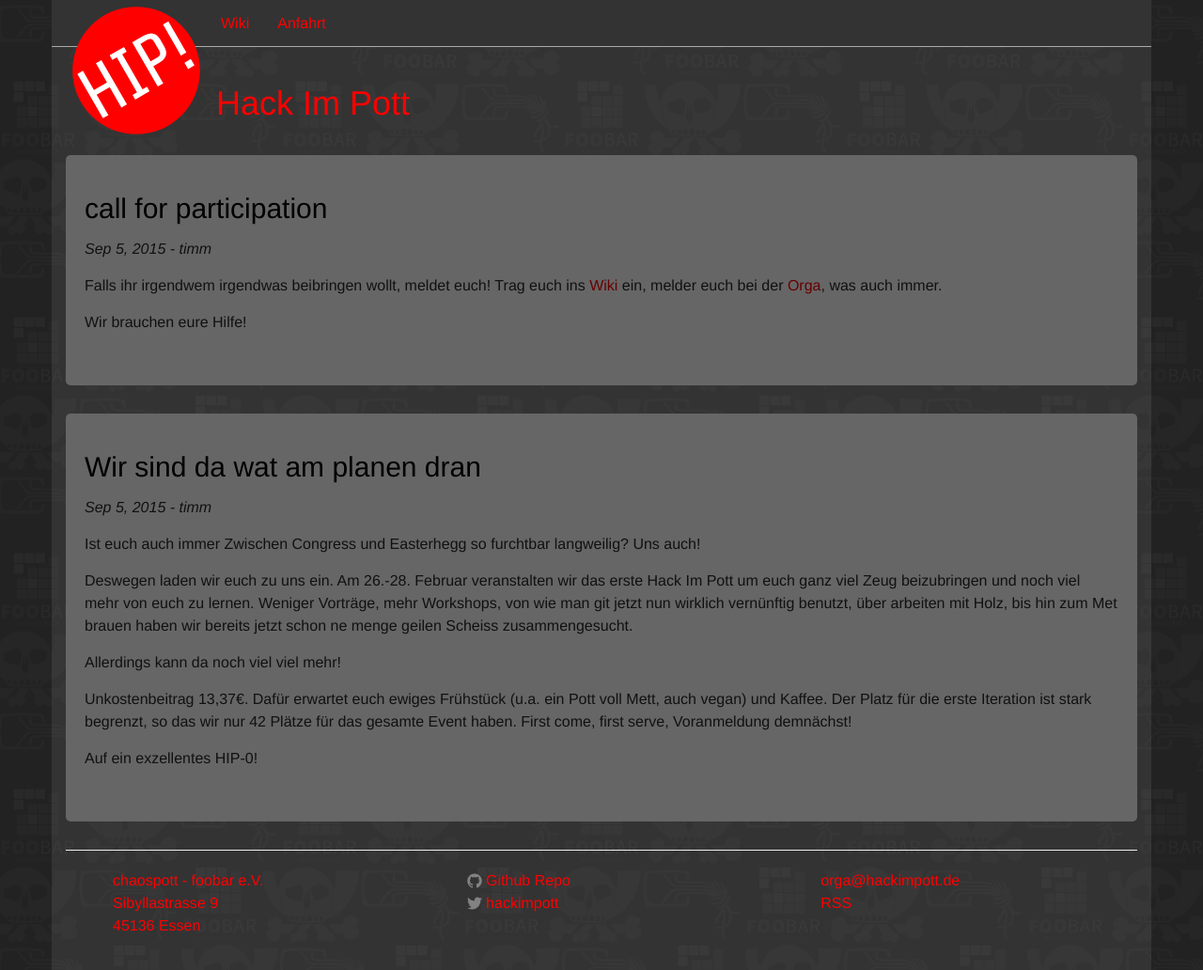
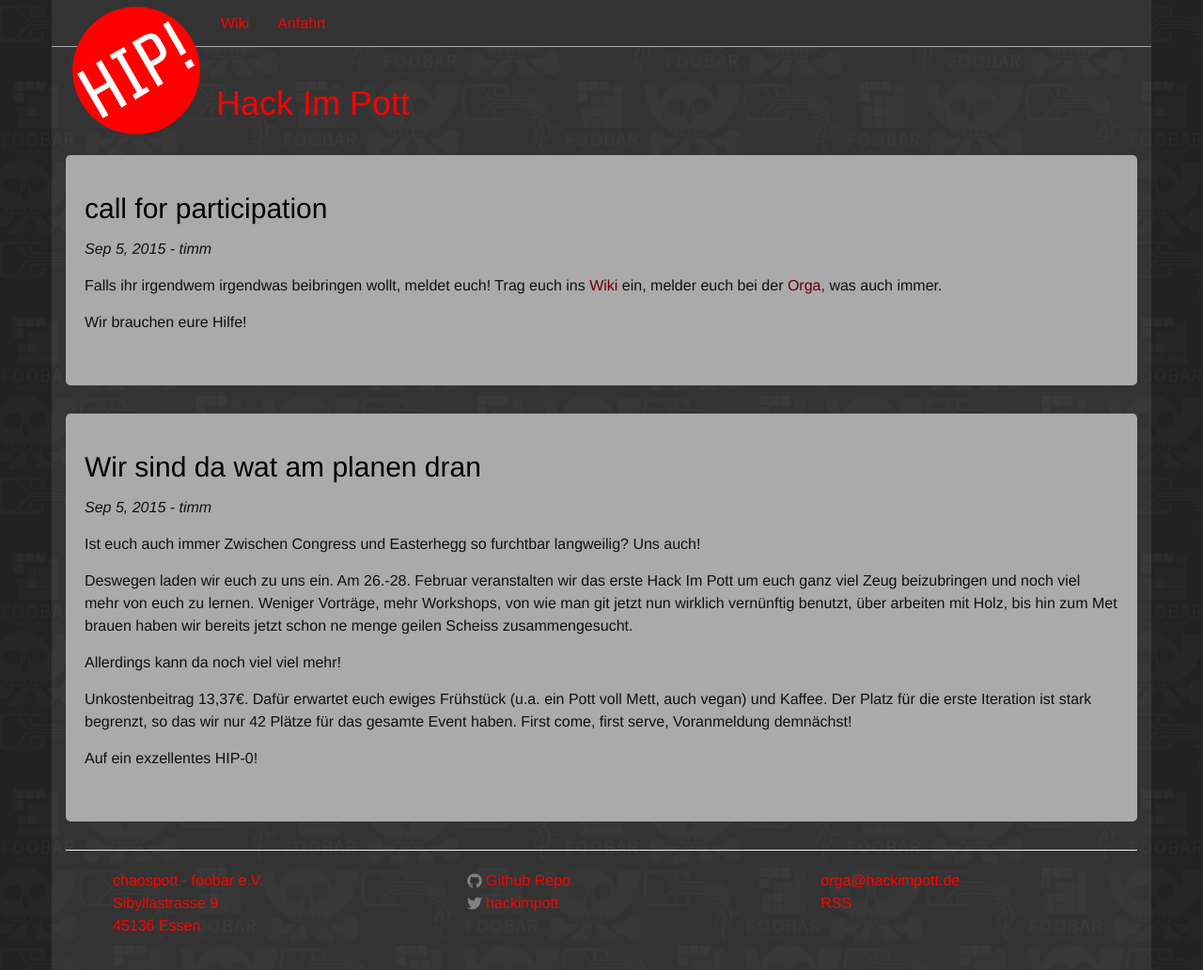
Before and after one commit to c3e/hip-site, a Jekyll site: the page built from index.html, in a window 1280 px wide and 1032 px high. Shown: the whole window at 94% size. Built offline with Jekyll 4.4.1, drawn with Linux system fonts in a browser that asks for light colours.

Commit message:
made the boxes a bit brighter

```diff
--- a/_sass/_layout.scss
+++ b/_sass/_layout.scss
@@ -56,7 +56,7 @@ a, .navbar-default .navbar-nav li a, .navbar-nav > li > a {
 }
 
 .post, .box {
-  background-color: #666;
+  background-color: #aaa;
   padding: 40px 20px;
   margin-bottom: 30px;
   border-radius: 5px;
```
